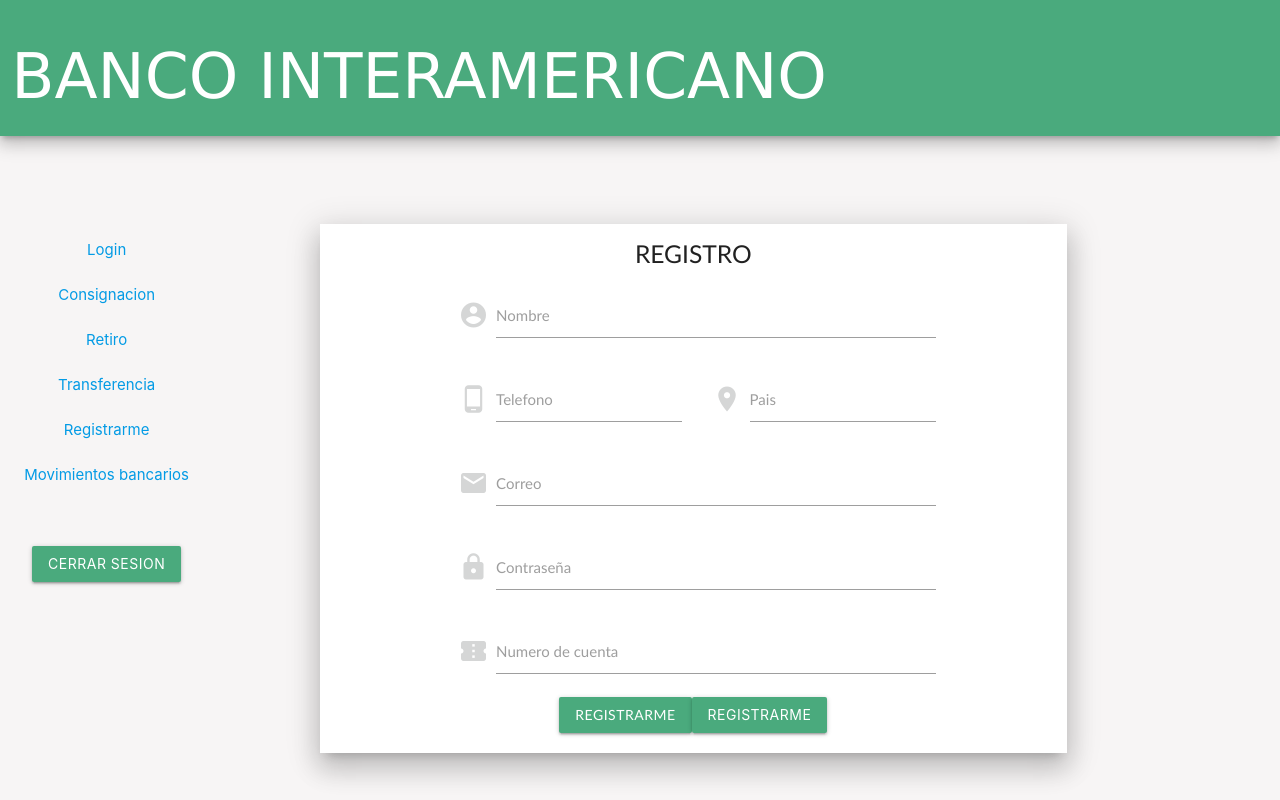
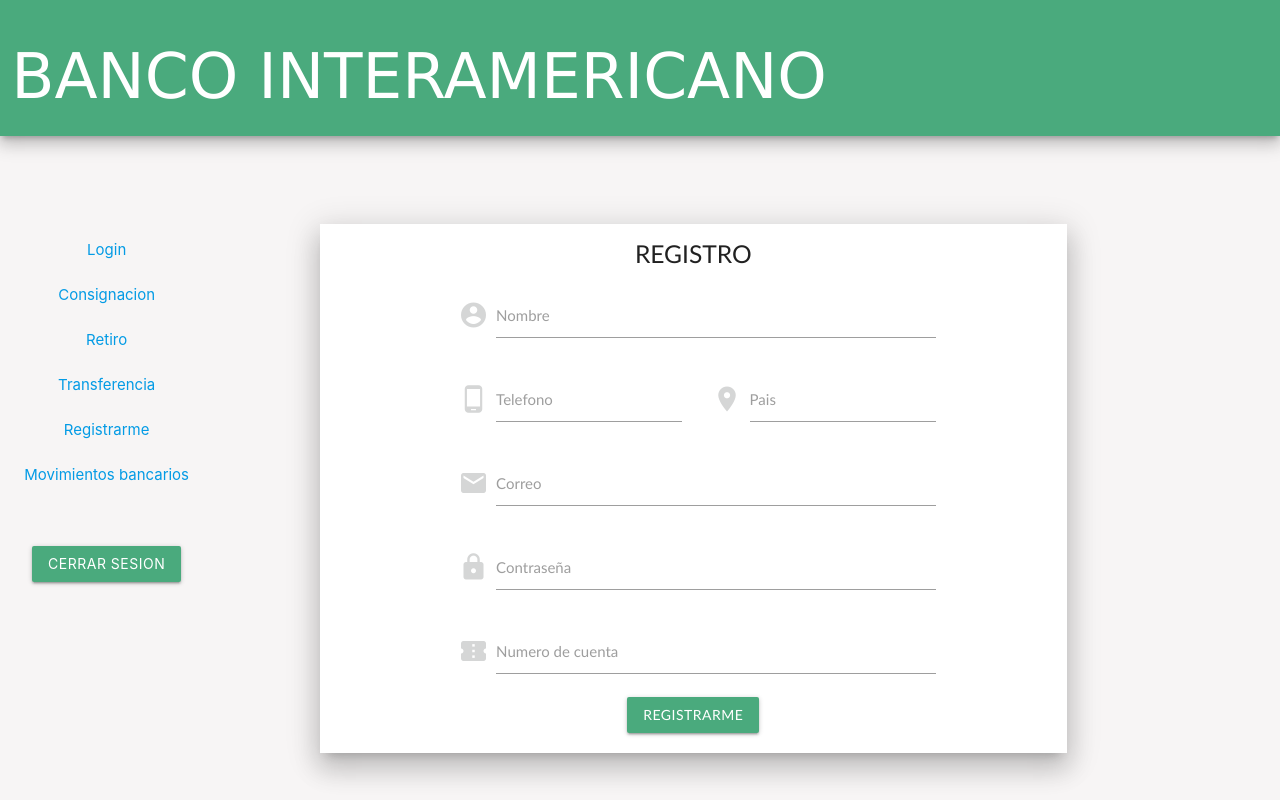
Before and after one commit to luism-24/banco-interamericano, an Angular app in the folder angular/: page /registro in a window 1280 px wide. Built offline with nearby package versions, Linux system fonts and the light colour scheme.

Commit message:
Update angular/src/app/components/register/register.component.html

```diff
--- a/angular/src/app/components/register/register.component.html
+++ b/angular/src/app/components/register/register.component.html
@@ -36,8 +36,6 @@
                                 <label for="numCuenta">Numero de cuenta</label>
                         </div>
                         <a href="" class=" waves-effect waves-light btn">Registrarme</a>
-
-                        <button href="" class=" waves-effect waves-light btn">Registrarme</button>
                 </div>
         </form>
 
```
